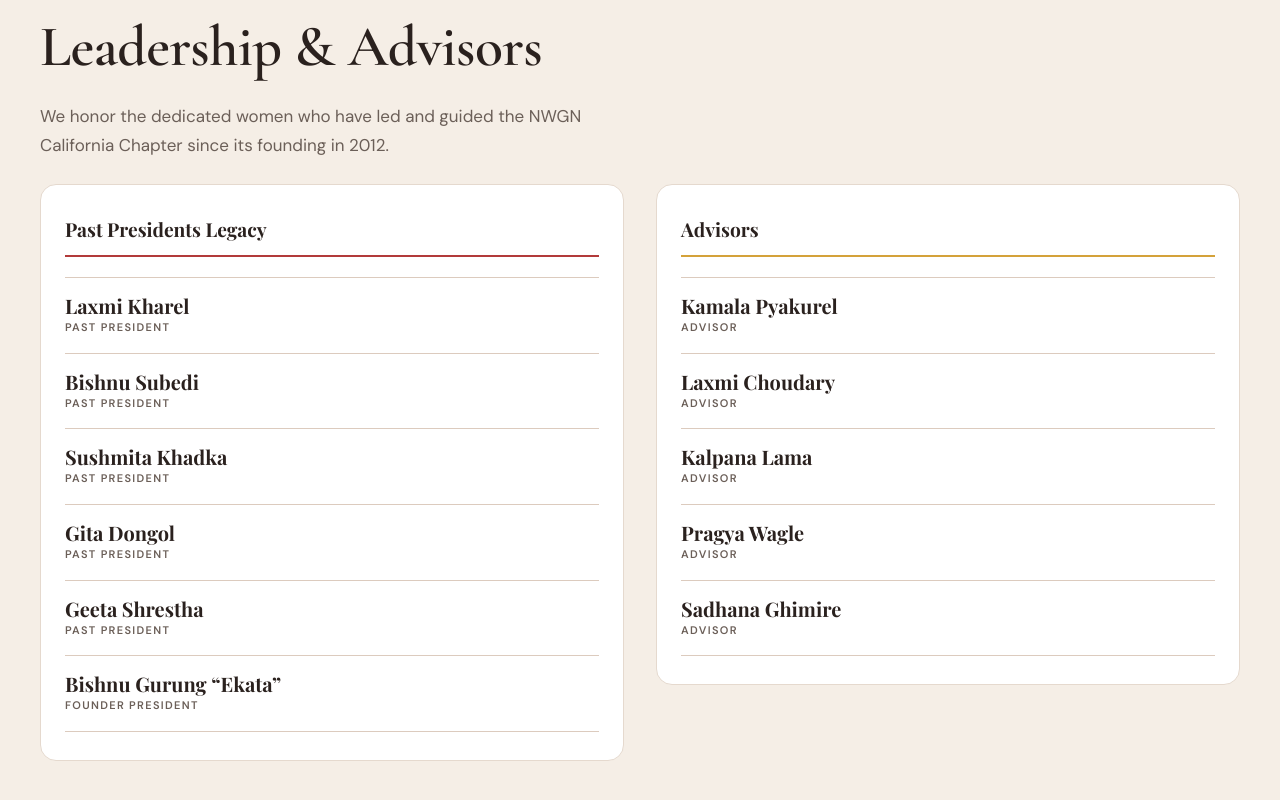
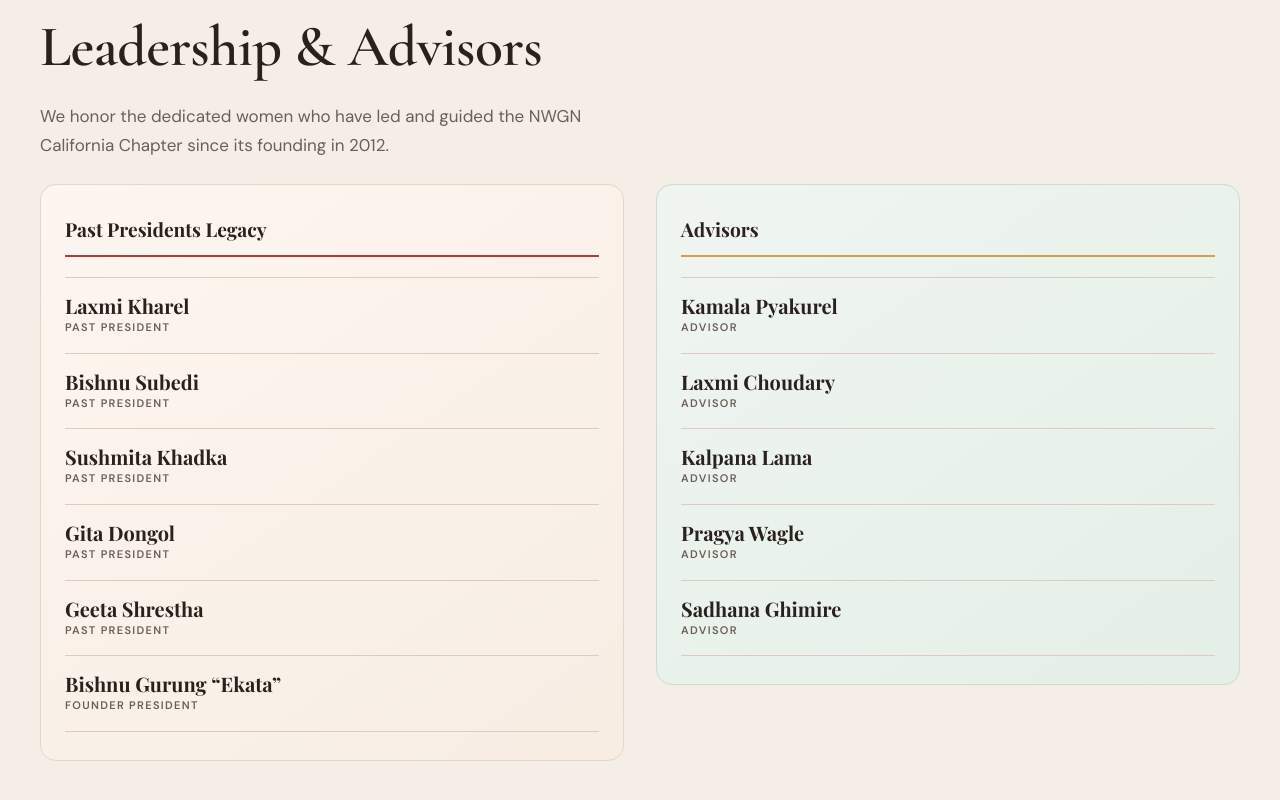
Before and after one commit to gaaarima/nwgn-ca, a plain HTML site: page index.html in a window 1280 px wide. Shown: the part 10056-10856 px from the top of the page. Drawn offline with nearby package versions, Linux system fonts and the light colour scheme; animation ran at ten frames a second; a web font is replaced by a local one.

Commit message:
Style Past Presidents and Advisors tiles with warm/green tones
Co-Authored-By: Claude Sonnet 4.6 <noreply@anthropic.com>

```diff
--- a/index.html
+++ b/index.html
@@ -1173,7 +1173,7 @@
     <p style="color:var(--mid-gray);max-width:560px;line-height:1.7;margin-bottom:0.5rem;">We honor the dedicated women who have led and guided the NWGN California Chapter since its founding in 2012.</p>
     <div style="display:grid;grid-template-columns:1fr 1fr;gap:2rem;align-items:start;margin-top:1.5rem;">
       <!-- Past Presidents tile -->
-      <div style="background:#fff;border-radius:16px;border:1px solid var(--border);padding:1.75rem 1.5rem;">
+      <div style="background:linear-gradient(145deg,#fdf6f0,#f7ede3);border-radius:16px;border:1px solid #e8d5c4;padding:1.75rem 1.5rem;">
         <h3 style="font-family:'Playfair Display',serif;font-size:1.2rem;color:var(--charcoal);border-bottom:2px solid var(--crimson);padding-bottom:0.6rem;margin-bottom:1.25rem;">Past Presidents Legacy</h3>
         <div class="presidents-list" style="margin-top:0;">
           <div class="president-row">
@@ -1203,7 +1203,7 @@
         </div>
       </div>
       <!-- Advisors tile -->
-      <div style="background:#fff;border-radius:16px;border:1px solid var(--border);padding:1.75rem 1.5rem;">
+      <div style="background:linear-gradient(145deg,#f0f5f1,#e4efe7);border-radius:16px;border:1px solid #c8dece;padding:1.75rem 1.5rem;">
         <h3 style="font-family:'Playfair Display',serif;font-size:1.2rem;color:var(--charcoal);border-bottom:2px solid var(--champagne);padding-bottom:0.6rem;margin-bottom:1.25rem;">Advisors</h3>
         <div class="presidents-list" style="margin-top:0;">
           <div class="president-row">
```
